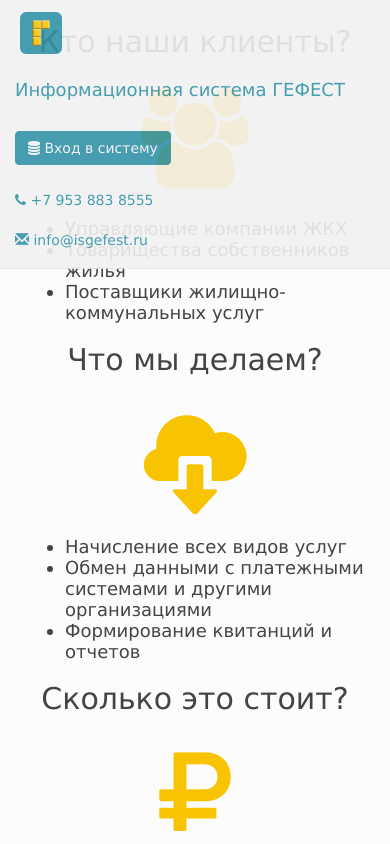
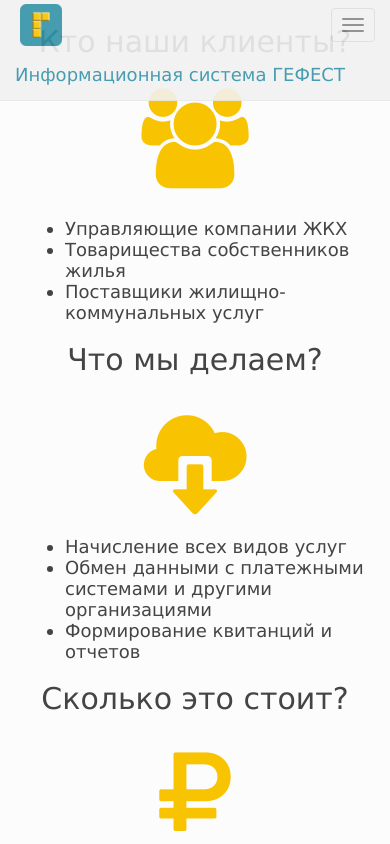
Before and after one commit to vitosbat/isgefest, a website: page views/index.html in a window 390 px wide. Shown: the top 844 px of the page. Drawn offline with nearby package versions, Linux system fonts and the light colour scheme; files that its build step writes are made by us from their sources; files whose address does not match are found by name.

Commit message:
Added toggle button

```diff
--- a/public/stylesheets/style.css
+++ b/public/stylesheets/style.css
@@ -1,6 +1,6 @@
 @media (min-width: 480px) {
   body{
-    padding-top: 250px;
+    padding-top: 50px;
   }
 }
 
--- a/views/index.html
+++ b/views/index.html
@@ -16,11 +16,16 @@
 
     <nav class="header navbar navbar-default navbar-fixed-top" role="navigation" >
       <div class="container-fluid">
-        <div class="nav navbar-nav navbar-left logo">
+        <div class="navbar-header">
+          <button type="button" class="navbar-toggle collapsed" data-toggle="collapse" data-target="#bs-example-navbar-collapse-1">
+            <span class="sr-only">Toggle navigation</span>
+            <span class="icon-bar"></span>
+            <span class="icon-bar"></span>
+            <span class="icon-bar"></span>
+          </button>
+          <div class="pull-left logo">
             <img src="images/logo.png" height="42">
           </div>
-
-        <div class="navbar-header">
           <a class="navbar-brand" href="http://www.isgefest.ru">
             <span class="header">
               Информационная система ГЕФЕСТ
@@ -28,6 +33,7 @@
           </a>
         </div>
 
+        <div class="collapse navbar-collapse" id="bs-example-navbar-collapse-1">
           <div class="nav navbar-nav navbar-right entry">
             <a href="https://billing.isgefest.ru"><button class="btn btn-default btn-entry"><i class="fa fa-database"></i> Вход в систему</button></a>
           </div>
@@ -36,7 +42,7 @@
             <li><a><span class="header"><i class="fa fa-phone"></i> +7 953 883 8555</span></a></li>
             <li><a><span class="header"><i class="glyphicon glyphicon-envelope"></i> info@isgefest.ru</span></a></li>
           </ul>
-
+        </div>
       </div>
     </nav><!-- /.header -->
 
```
Lines whose indentation alone changed are shown as unchanged.
